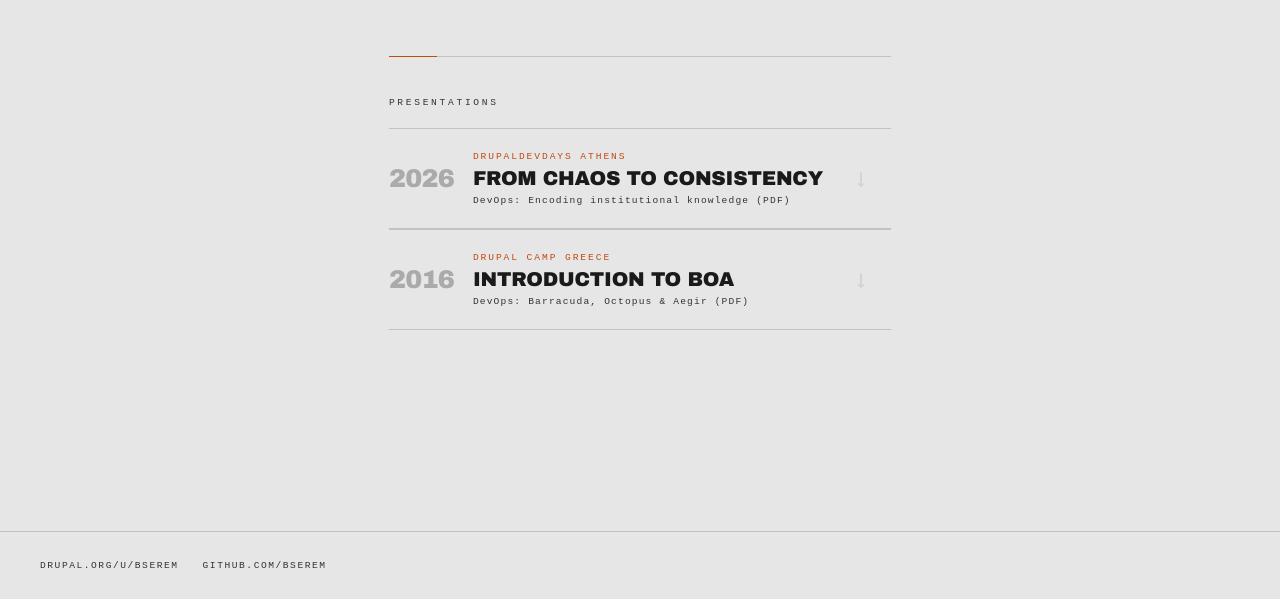
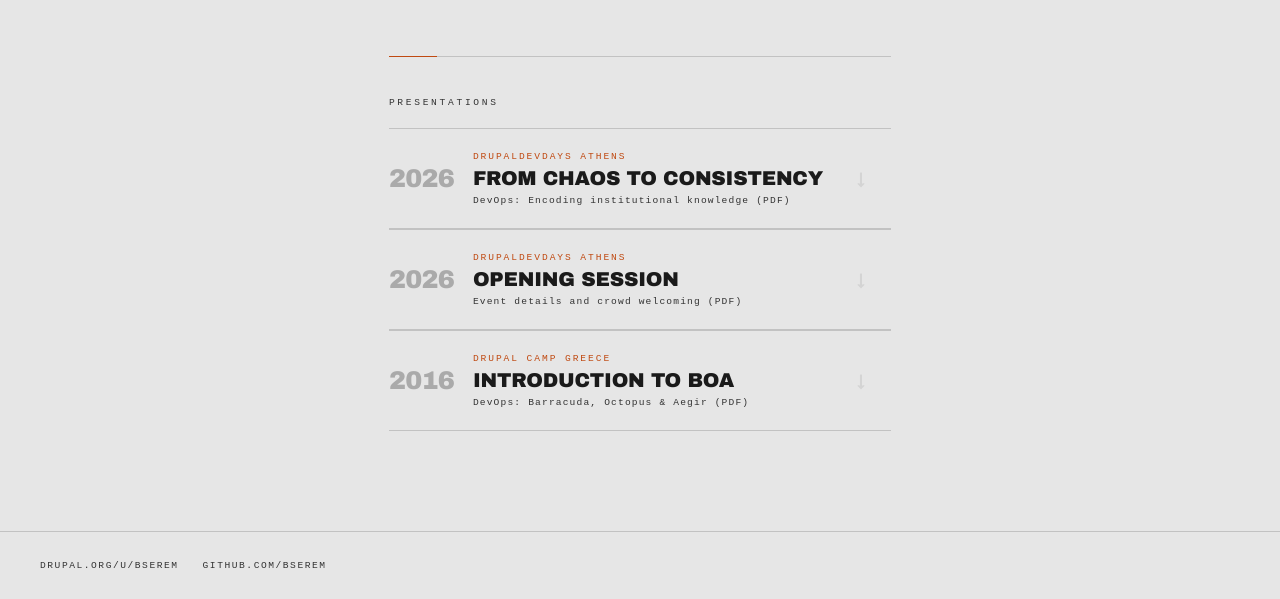
Before and after one commit to bserem/bserem.github.io, a plain HTML site: page index.html in a window 1280 px wide. Shown: the part 201-800 px from the top of the page. Drawn offline with Linux system fonts and the light colour scheme; a web font is replaced by a local one.

Commit message:
Add opening

```diff
--- a/index.html
+++ b/index.html
@@ -118,6 +118,7 @@
     }
     .presentation:nth-child(1) { animation: rise 0.55s cubic-bezier(0.22,1,0.36,1) 0.45s forwards; }
     .presentation:nth-child(2) { animation: rise 0.55s cubic-bezier(0.22,1,0.36,1) 0.58s forwards; }
+    .presentation:nth-child(3) { animation: rise 0.55s cubic-bezier(0.22,1,0.36,1) 0.71s forwards; }
 
     .card {
       display: grid;
@@ -256,6 +257,19 @@
 
     <li class="presentation">
       <a class="card"
+         href="presentations/DrupalDevDays Athens 2026 - Event Opening Session.pdf">
+        <span class="card__year">2026</span>
+        <div class="card__body">
+          <p class="card__event">DrupalDevDays Athens</p>
+          <p class="card__title">Opening Session</p>
+          <p class="card__sub">Event details and crowd welcoming (PDF)</p>
+        </div>
+        <span class="card__arrow">↓</span>
+      </a>
+    </li>
+
+    <li class="presentation">
+      <a class="card"
          href="presentations/Drupal Camp Greece 2016 - Introduction to BOA.pdf">
         <span class="card__year">2016</span>
         <div class="card__body">
```
Also changed, not shown: 1 other file.
